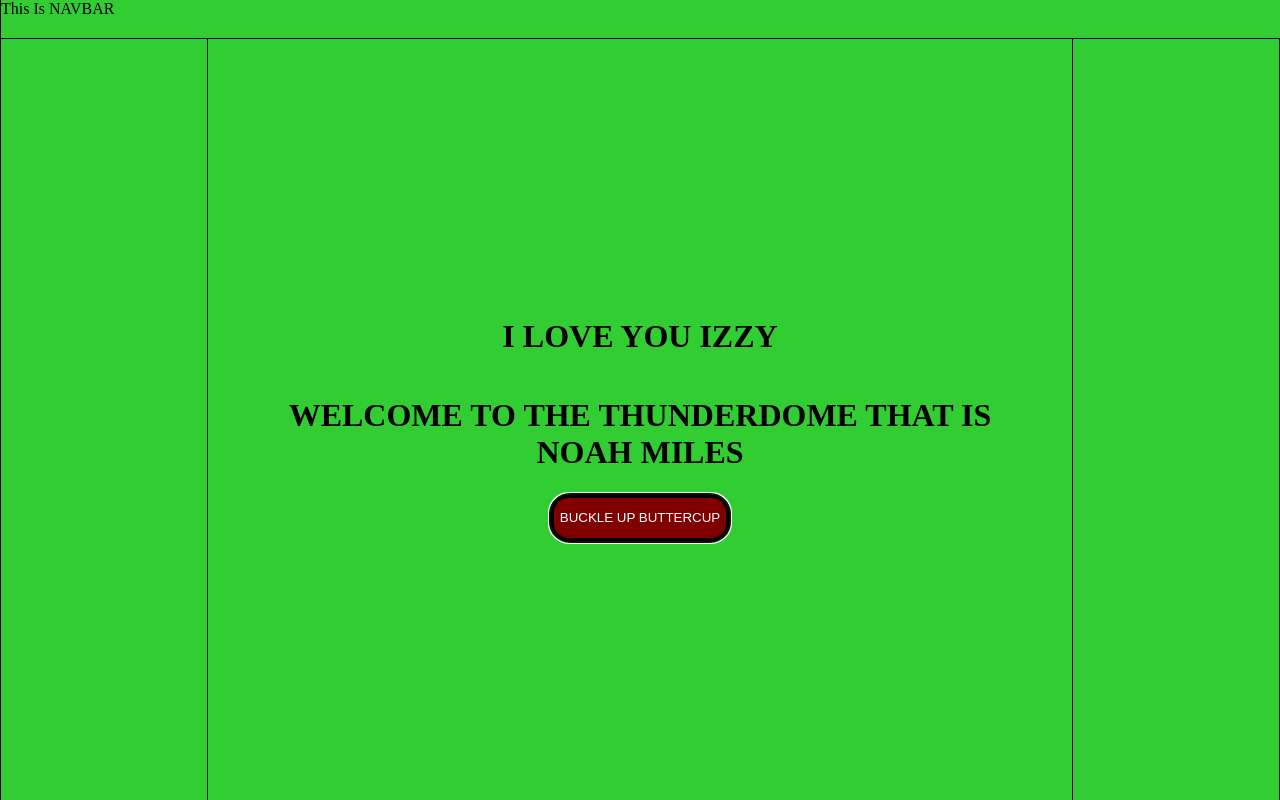
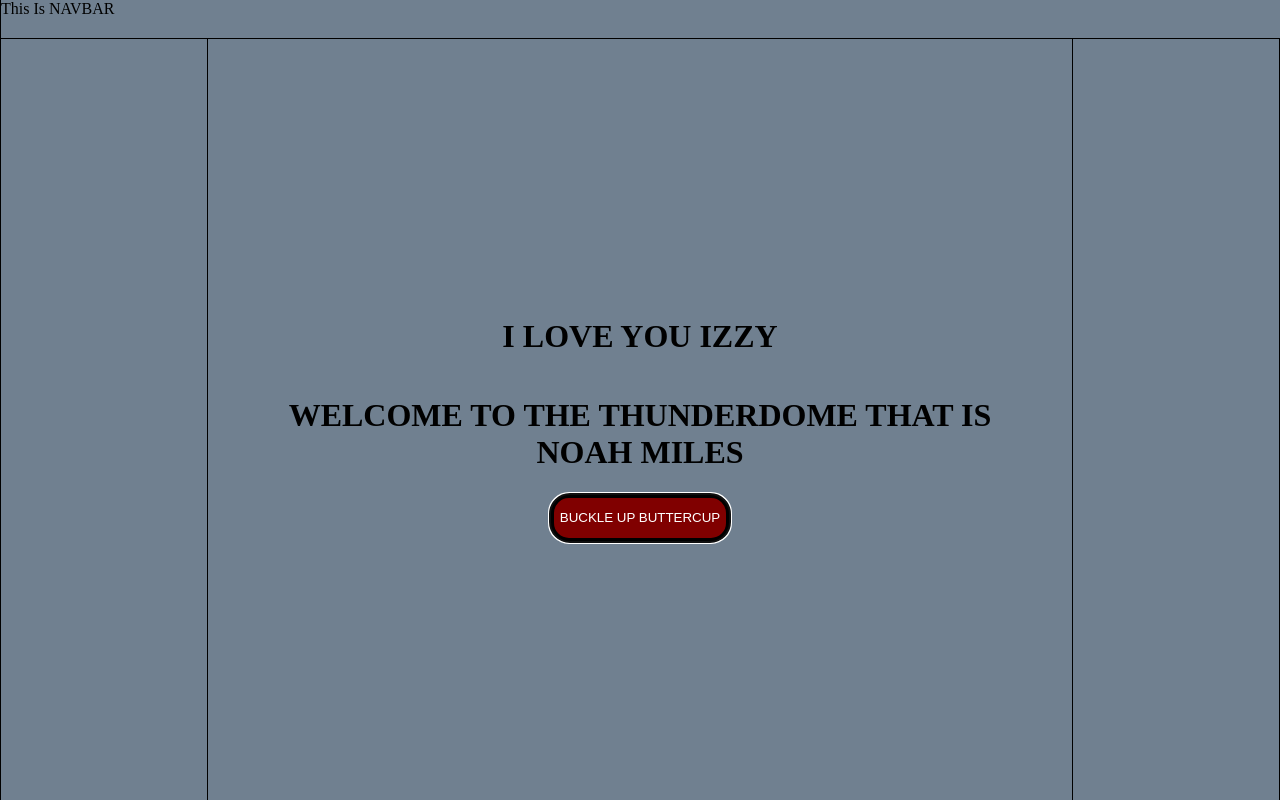
Before and after one commit to noahemiles/noahemiles.github.io, a PHP site: page / in a window 1280 px wide. Run offline with PHP 8.4, Linux system fonts and the light colour scheme.

Commit message:
slategrey

```diff
--- a/styles/style.css
+++ b/styles/style.css
@@ -1,6 +1,6 @@
 html,
 body {
-    background-color: limegreen;
+    background-color: slategrey;
     height: 100%;
     margin: 0;
 }
```
